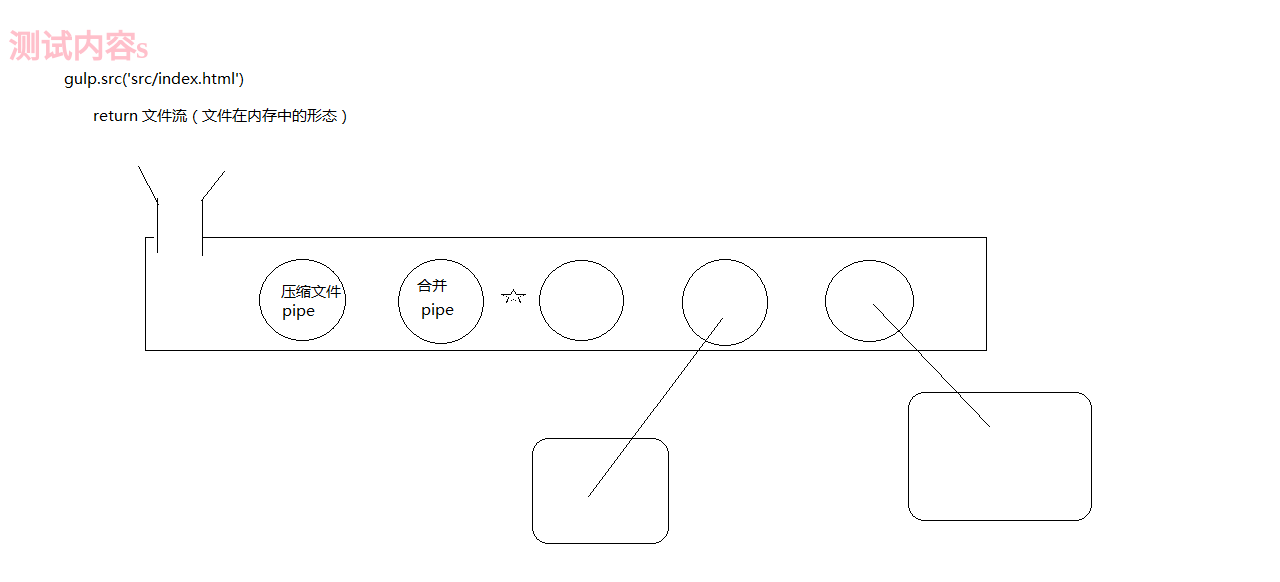
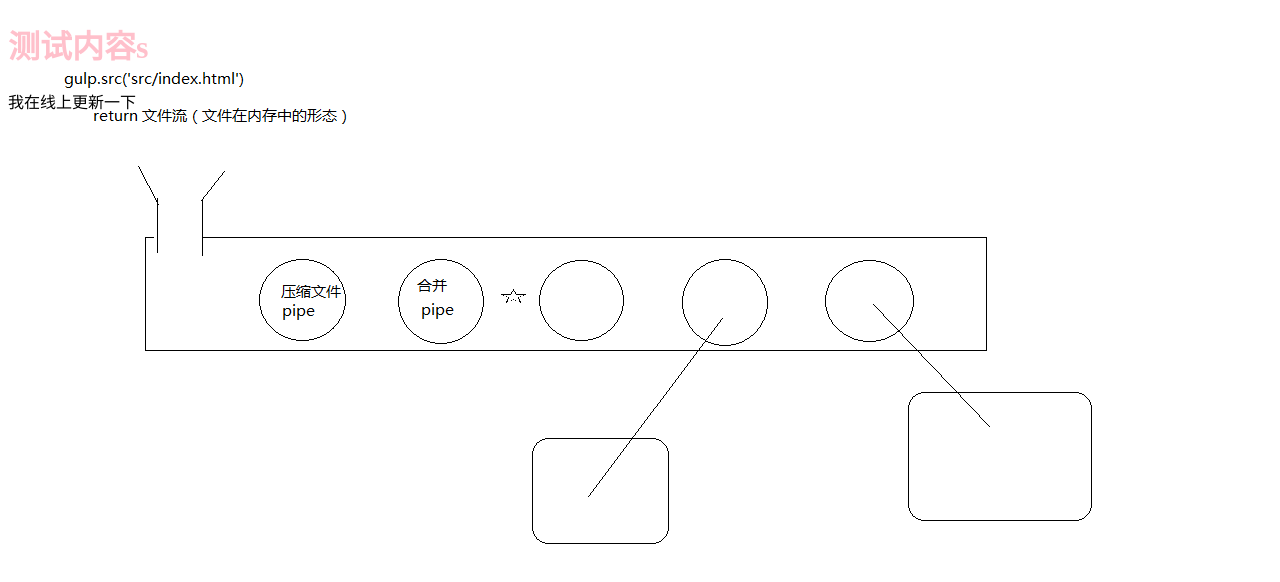
Before and after one commit to uiiu/git-demo, a website: page src/index.html in a window 1280 px wide. Drawn offline with nearby package versions, Linux system fonts and the light colour scheme; files that its build step writes are made by us from their sources.

Commit message:
线上更新html代码

```diff
--- a/src/index.html
+++ b/src/index.html
@@ -9,6 +9,7 @@
 <body>
 <!-- 测试注释 -->
   <h1>测试内容s</h1>
+  我在线上更新一下
   <script src="scripts/all.js"></script>
 </body>
 
```
